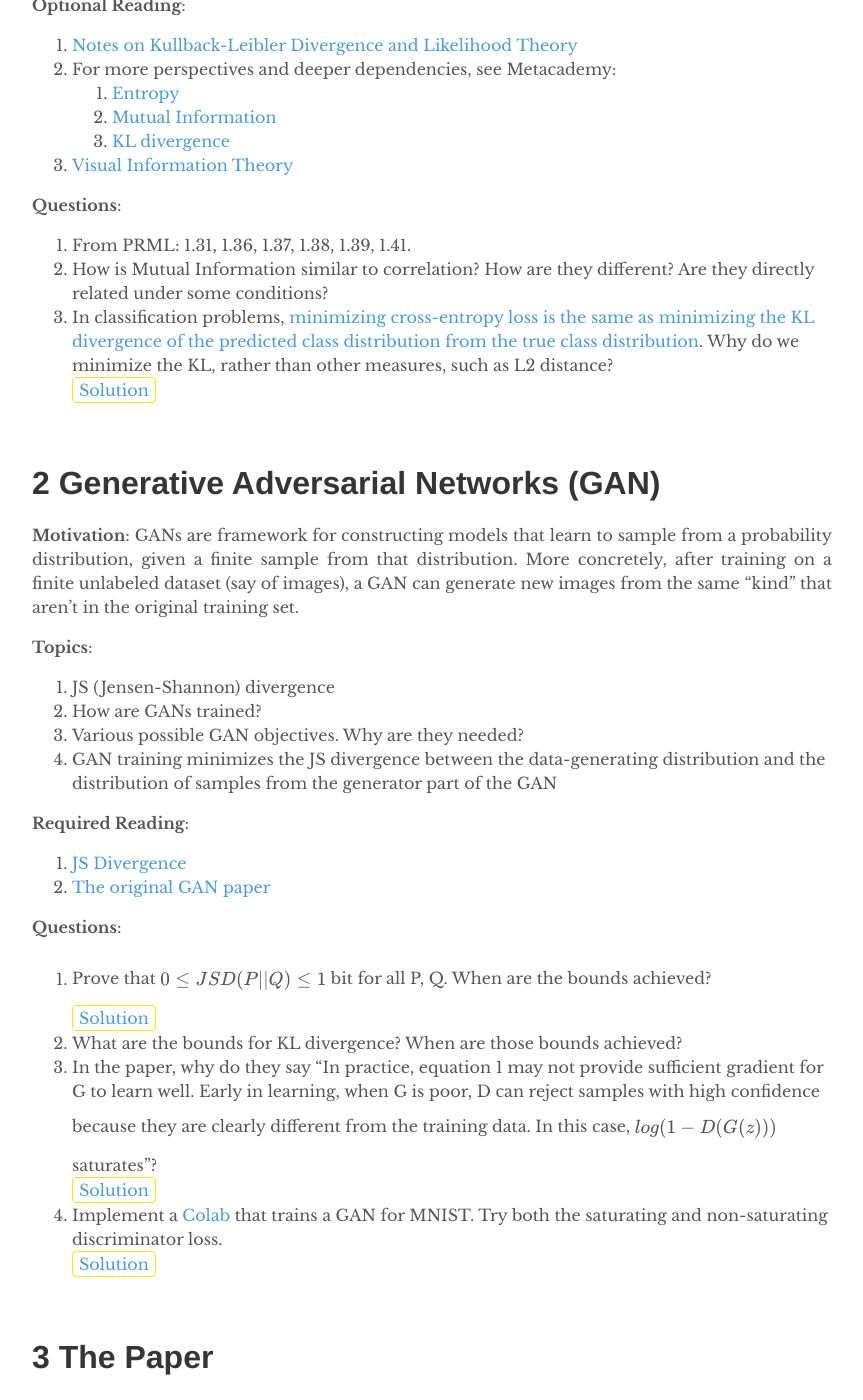
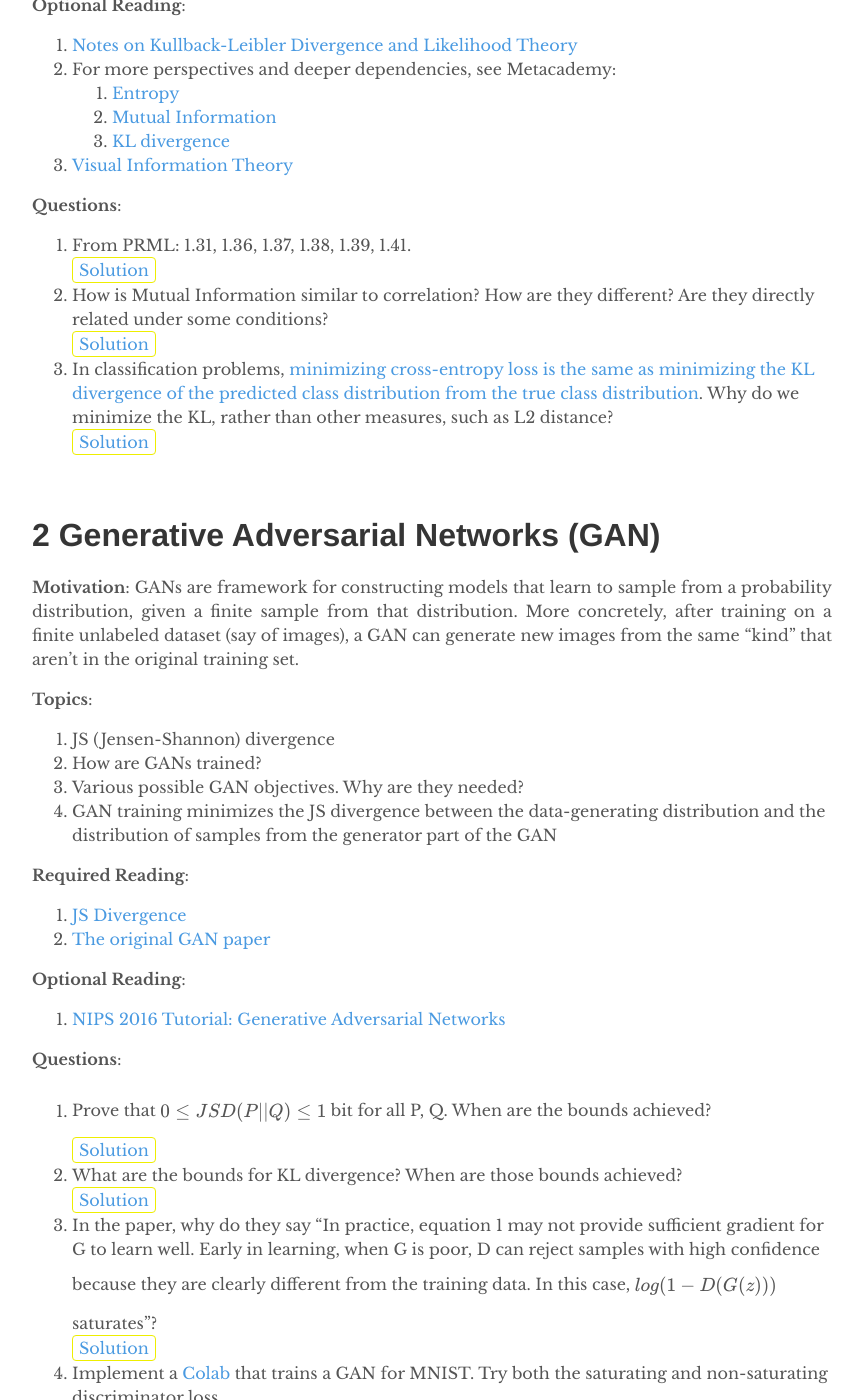
Before and after one commit to depthfirstlearning/depthfirstlearning.com, a Jekyll site: the page built from _posts/2018-05-28-InfoGAN.markdown, in a window 1280 px wide and 1400 px high, scrolled down 1463 px. Shown: the whole window, without its empty margins (208-1071 px from the left). Built offline with Jekyll 4.4.1, drawn with Linux system fonts in a browser that asks for light colours; formulas are drawn with MathJax 3; some of the changed lines change nothing that is shown.

Commit message:
PR for solutions and optional reading material

```diff
--- a/_posts/2018-05-28-InfoGAN.markdown
+++ b/_posts/2018-05-28-InfoGAN.markdown
@@ -63,7 +63,22 @@ observing each variable separately.
 
   **Questions**:
   1. From PRML: 1.31, 1.36, 1.37, 1.38, 1.39, 1.41.
+     <details><summary>Solution</summary>
+     <p>
+     PRML 1.31 Consider two variables x and y having joint distribution p(x, y). Show that the differential entropy of this pair of variables satisfies H(x,y) <= H(x) + H(y) with equality if, and only if, x and y are statistically independent.
+
+     If \(p(x)\) and \(p(y)\) are independent: \(p(x,y) = p(x)p(y)\)
+     \(H(x|y) = H(x) and \(H(y|x) = H(y)\)\
+     \(H(x) + H(y|x) = H(y) + H(x|y) = H(x) + H(y)\)\
+     \(H(x,y) = H(x) + H(y)\)\
+
+     No mutual information if \(p(x)\) and \(p(y)\) are independent: \(I(x,y) = H(x) + H(y) - H(x,y)\) because \(H(x,y) = H(x) + H(y)\)
+     </p>
   2. How is Mutual Information similar to correlation? How are they different? Are they directly related under some conditions?
+     <details><summary>Solution</summary>
+     <p>Start <a href="https://stats.stackexchange.com/questions/81659/mutual-information-versus-correlation">here</a>.
+     </p>
+     </details>
   3. In classification problems, [minimizing cross-entropy loss is the same as minimizing the KL divergence
      of the predicted class distribution from the true class distribution](https://ai.stackexchange.com/questions/3065/why-has-cross-entropy-become-the-classification-standard-loss-function-and-not-k/4185). Why do we minimize the KL, rather
      than other measures, such as L2 distance?
@@ -115,6 +130,9 @@ observing each variable separately.
   1. [JS Divergence](https://en.wikipedia.org/wiki/Jensen%E2%80%93Shannon_divergence)
   2. [The original GAN paper](https://arxiv.org/abs/1406.2661)
 
+  **Optional Reading**:
+  1. [NIPS 2016 Tutorial: Generative Adversarial Networks](https://arxiv.org/abs/1701.00160)
+
   **Questions**:
   1. Prove that $$0 \leq JSD(P||Q) \leq 1$$ bit for all P, Q. When are the bounds achieved?
      <details><summary>Solution</summary>
@@ -122,6 +140,19 @@ observing each variable separately.
      </p>
      </details>
   2. What are the bounds for KL divergence? When are those bounds achieved?
+     <details><summary>Solution</summary>
+     <p>Start <a href="https://en.wikipedia.org/wiki/Kullback%E2%80%93Leibler_divergence">here</a>.
+     </p><p>
+     \(D_{KL}(P||Q) =  \sum_{x}P(x) log_2\left(\frac{P(x)}{Q(x)}\right)\)
+     </p><p>
+     The lower bound is reached when P(x) = Q(x):
+     \(D_{KL}(P||Q) =  \sum_{x}P(x) log_2\left(\frac{P(x)}{Q(x)}\right) = \sum_{x}P(x) log_2(1) = \sum_{x}P(x) 0 = 0\)
+     </p><p>
+     The upper bound is reached when P(x) is maximally different from Q(x):
+     Then the cross entropy is infinite, because the number of bits needed to encode the signal would be infinite.
+     \(H_P(Q) = \infty \to D_{KL}(P||Q) =  H_P(Q) - H(Q) = \infty\)
+     \(H_P(Q) = - \sum_{x} Q(x) log_2(P(x)) = \infty \to D_{KL}(P||Q) = H_P(Q) - H(Q) = \infty\)
+     </details>
   3. In the paper, why do they say “In practice, equation 1 may not provide sufficient gradient for G to learn well. Early in learning, when G is poor, D can reject samples with high confidence because they are clearly different from the training data. In this case, $$log(1 − D(G(z)))$$ saturates”?
      <details><summary>Solution</summary>
        <p><a href="/assets/gan_gradient.pdf">Understanding the vanishing generator gradients point in the GAN paper</a></p>
```
